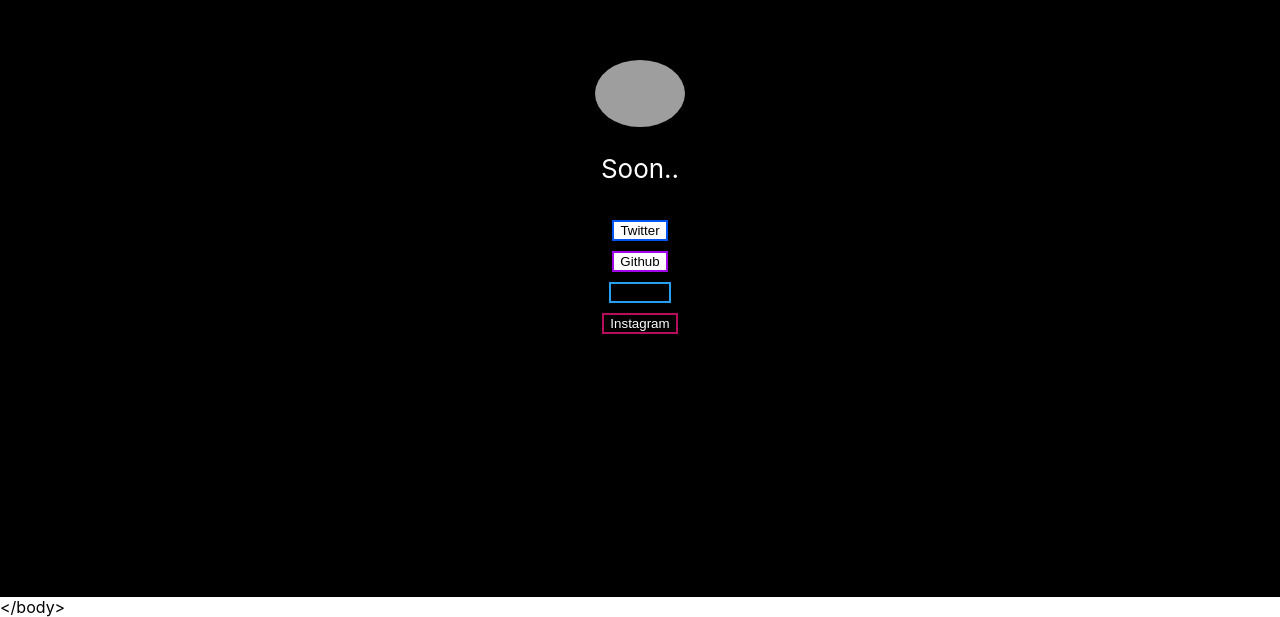
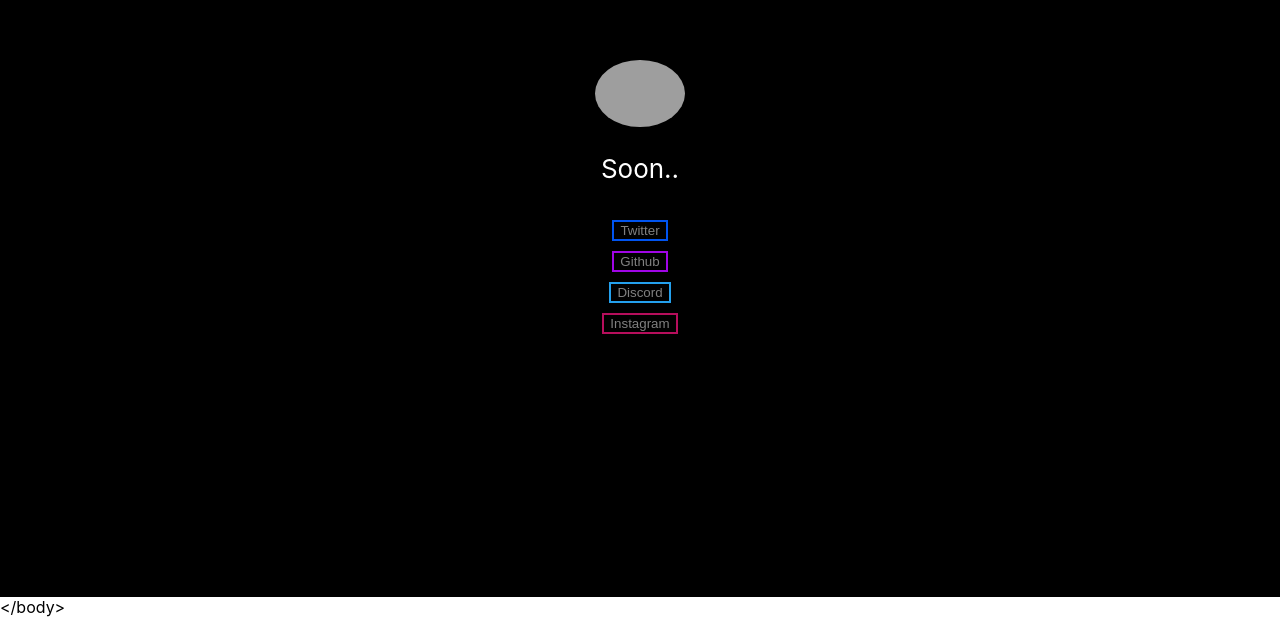
Before and after one commit to kuzeeeyk/matrex.dev, a React (Create React App) app: page / in a window 1280 px wide. Shown: the part 203-820 px from the top of the page. Built offline with nearby package versions, Linux system fonts and the light colour scheme; grey boxes are pictures that could not be loaded.

Commit message:
background color changed

```diff
--- a/src/App.css
+++ b/src/App.css
@@ -45,24 +45,24 @@
 .instagram{
 
   background-color:black;
-  color: white;
-  border: 2px solid #b60e5c; /* Green */
+  color: gray;
+  border: 2px solid #b60e5c;
 }
 
 .discord{
 
- background-color: rgb(0, 0, 0);
+  background-color:black;
 border: 2px solid #24a0ed ;
- color: black;
+ color: gray;
 }
 .twitter{
-background-color: white;
+  background-color:black;
 border: 2px solid #0054f0 ;
- color: black;
+ color: gray;
 }
 
 .github{
-  background-color: white;
+  background-color:black;
   border: 2px solid #9f05e6 ;
-   color: black;
+   color: gray;
 }
```
